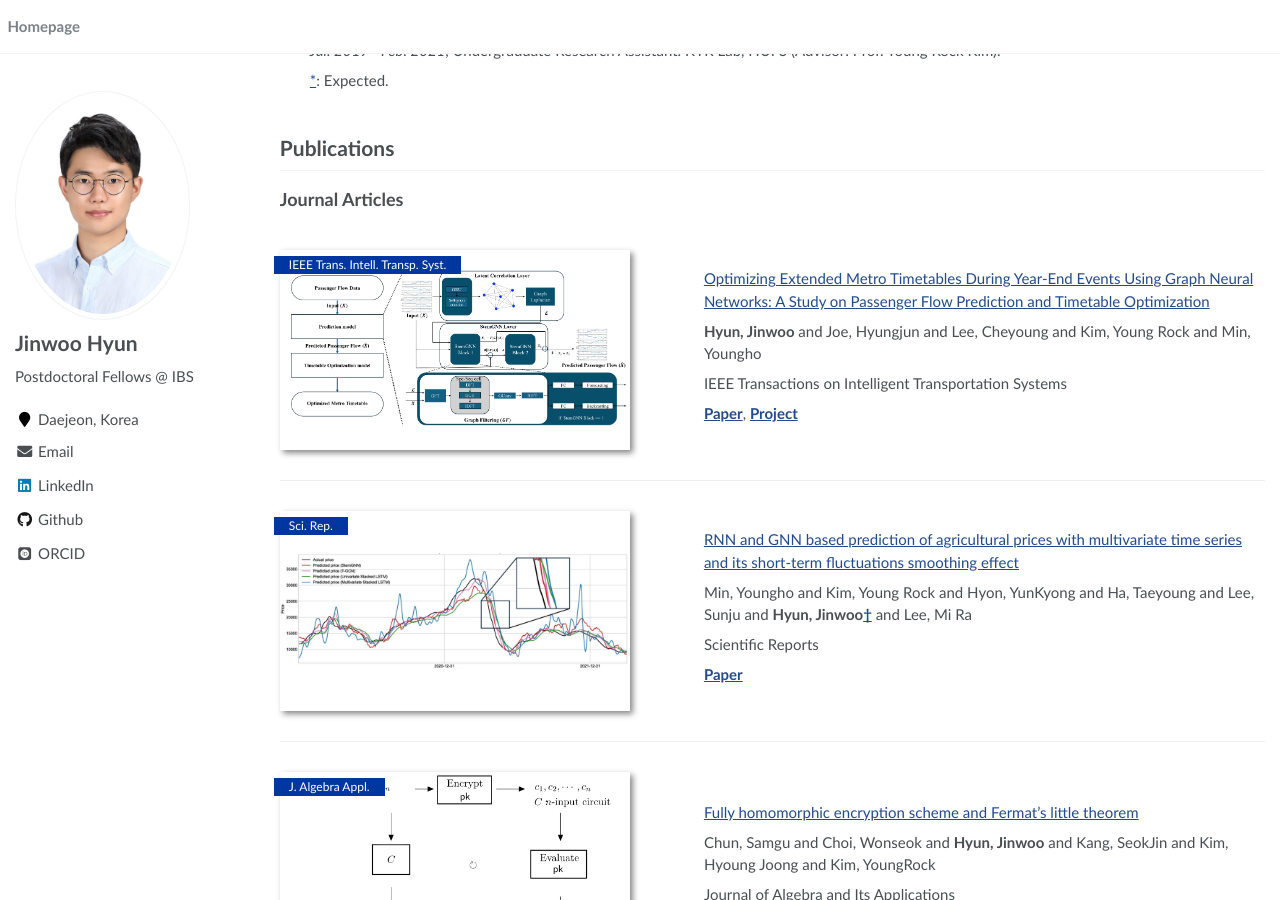
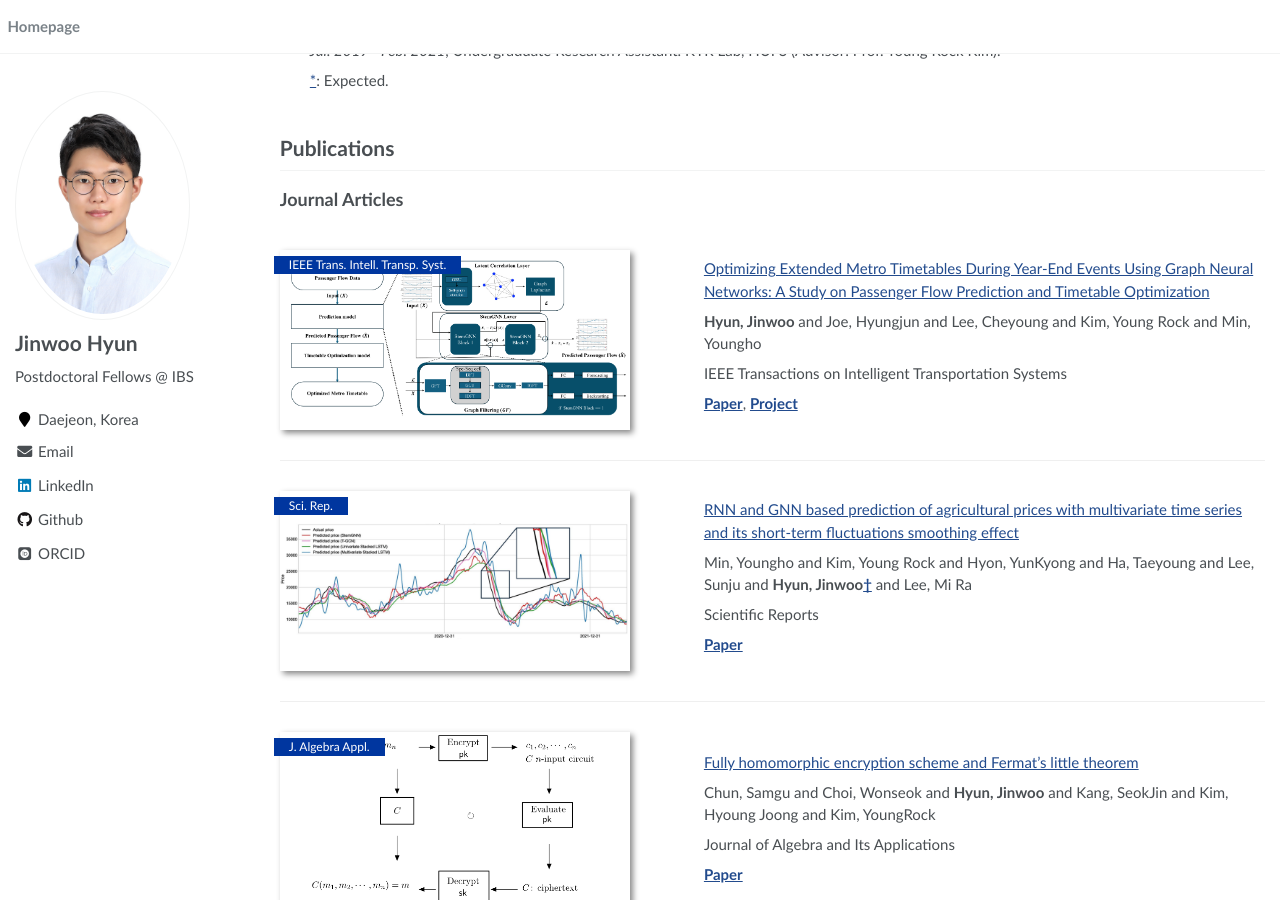
Before and after one commit to JW-George/JW-George.github.io, a Jekyll site: the page built from index.md, in a window 1280 px wide and 900 px high, scrolled down 641 px. Built offline with Jekyll 4.4.1, drawn with Linux system fonts in a browser that asks for light colours; some web fonts are replaced.

Commit message:
Update index.md

```diff
--- a/index.md
+++ b/index.md
@@ -52,7 +52,7 @@ I am a Postdoctoral Research Fellow at [IBS](https://www.ibs.re.kr) (Institute f
 # Publications
 
 ## Journal Articles
-<div class='paper-box'><div class='paper-box-image'><div><div class="badge">IEEE Trans. Intell. Transp. Syst.</div><img src='images/paper/metro.png' alt="1" style="width:350px; height:200px; object-fit:contain;"></div></div>
+<div class='paper-box'><div class='paper-box-image'><div><div class="badge">IEEE Trans. Intell. Transp. Syst.</div><img src='images/paper/metro.png' alt="1" style="width:350px; height:180px; object-fit:contain;"></div></div>
 <div class='paper-box-text' markdown="1">
 
 [Optimizing Extended Metro Timetables During Year-End Events Using Graph Neural Networks: A Study on Passenger Flow Prediction and Timetable Optimization](https://ieeexplore.ieee.org/abstract/document/11047236)
@@ -66,7 +66,7 @@ IEEE Transactions on Intelligent Transportation Systems
 </div>
 </div>
 
-<div class='paper-box'><div class='paper-box-image'><div><div class="badge">Sci. Rep.</div><img src='images/paper/price.png' alt="2" width="300pt" style="width:350px; height:200px; object-fit:contain;"></div></div>
+<div class='paper-box'><div class='paper-box-image'><div><div class="badge">Sci. Rep.</div><img src='images/paper/price.png' alt="2" width="300pt" style="width:350px; height:180px; object-fit:contain;"></div></div>
 <div class='paper-box-text' markdown="1">
 
 
@@ -81,7 +81,7 @@ Scientific Reports
 </div>
 </div>
 
-<div class='paper-box'><div class='paper-box-image'><div><div class="badge">J. Algebra Appl.</div><img src='images/paper/encrypt.png' alt="2" style="width:350px; height:200px; object-fit:contain;"></div></div>
+<div class='paper-box'><div class='paper-box-image'><div><div class="badge">J. Algebra Appl.</div><img src='images/paper/encrypt.png' alt="2" style="width:350px; height:180px; object-fit:contain;"></div></div>
 <div class='paper-box-text' markdown="1">
 
 
@@ -96,7 +96,7 @@ Journal of Algebra and Its Applications
 </div>
 </div>
 
-<div class='paper-box'><div class='paper-box-image'><div><div class="badge">IEEE Acc.</div><img src='images/paper/peer.png' alt="2" width="300px" style="width:350px; height:200px; object-fit:contain;"></div></div>
+<div class='paper-box'><div class='paper-box-image'><div><div class="badge">IEEE Acc.</div><img src='images/paper/peer.png' alt="2" width="300px" style="width:350px; height:180px; object-fit:contain;"></div></div>
 <div class='paper-box-text' markdown="1">
 
 
@@ -114,7 +114,7 @@ IEEE Access
 
 ## Peer-reviewed Conference Proceedings
 
-<div class='paper-box'><div class='paper-box-image'><div><div class="badge">ACM MMSports 2025</div><img src='images/paper/caption.png' alt="2" style="width:350px; height:200px; object-fit:contain;"></div></div>
+<div class='paper-box'><div class='paper-box-image'><div><div class="badge">ACM MMSports 2025</div><img src='images/paper/caption.png' alt="2" style="width:350px; height:180px; object-fit:contain;"></div></div>
 <div class='paper-box-text' markdown="1">
 
 
@@ -129,7 +129,7 @@ Proceedings of the 8th International ACM Workshop on Multimedia Content Analysis
 </div>
 </div>
 
-<div class='paper-box'><div class='paper-box-image'><div><div class="badge">NeurIPS 2024 Workshop</div><img src='images/paper/sisr.png' alt="2" style="width:350px; height:200px; object-fit:contain;"></div></div>
+<div class='paper-box'><div class='paper-box-image'><div><div class="badge">NeurIPS 2024 Workshop</div><img src='images/paper/sisr.png' alt="2" style="width:350px; height:180px; object-fit:contain;"></div></div>
 <div class='paper-box-text' markdown="1">
 
 
```
